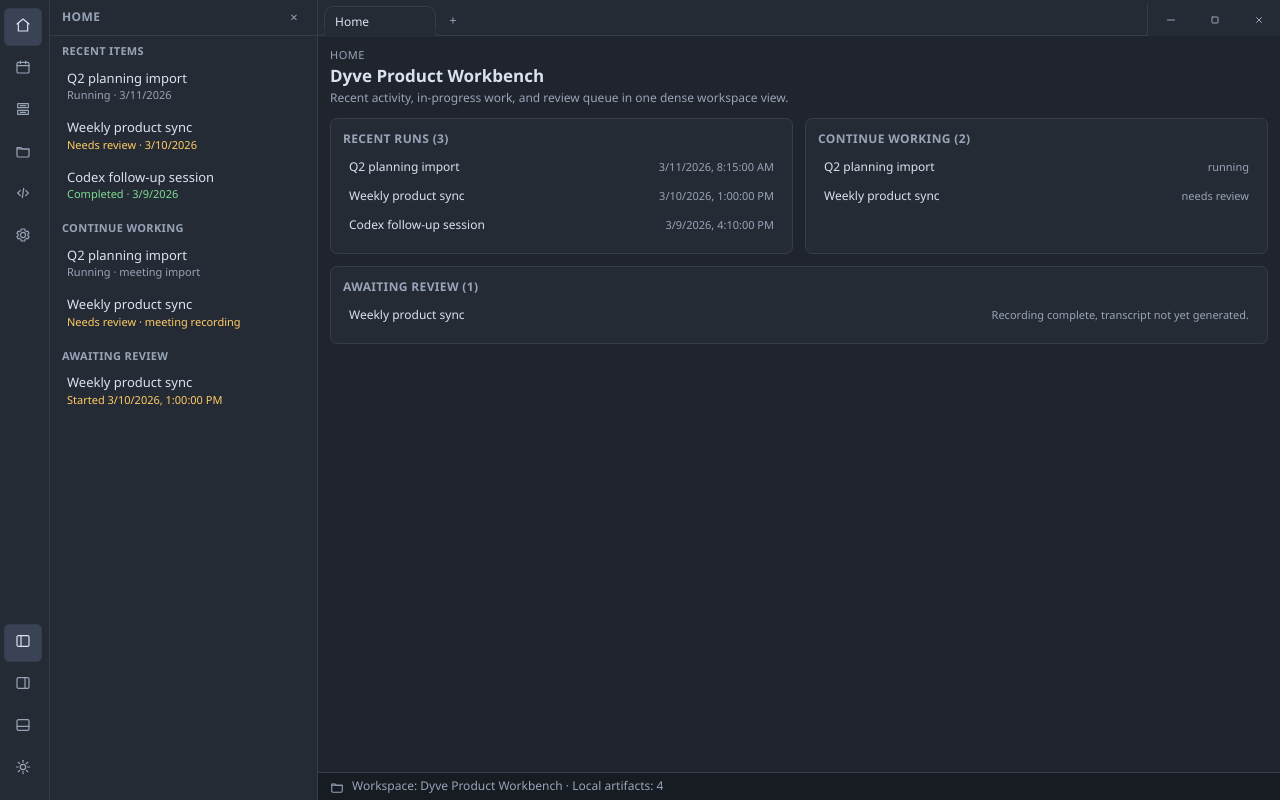
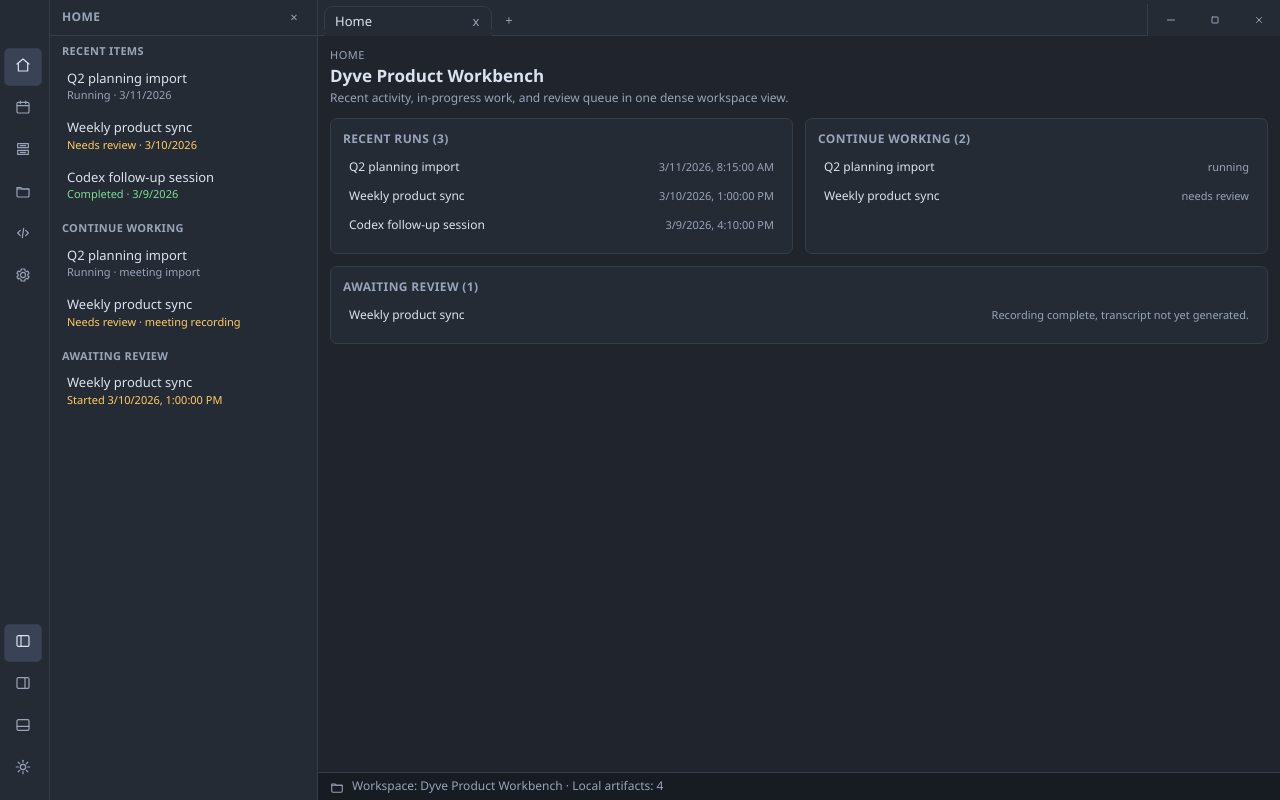
Before and after one commit to axelalbertkarlsson/SkalaMeetingEngine, a React (Vite) app: page / in a window 1280 px wide. Built offline with nearby package versions, Linux system fonts and the light colour scheme.

Commit message:
Still frontend

```diff
--- a/src/App.tsx
+++ b/src/App.tsx
@@ -88,7 +88,7 @@ function createSectionTab(sectionId: SectionId): WorkspaceTabState {
     title: sectionTitles[sectionId],
     kind: "section",
     sectionId,
-    closable: sectionId !== "home"
+    closable: true
   };
 }
 
@@ -679,6 +679,29 @@ function App() {
     }
   };
 
+  const reorderTabs = (draggedTabId: string, targetTabId: string, placement: "before" | "after") => {
+    if (draggedTabId === targetTabId) {
+      return;
+    }
+
+    setTabs((currentTabs) => {
+      const draggedTab = currentTabs.find((tab) => tab.id === draggedTabId);
+      if (!draggedTab) {
+        return currentTabs;
+      }
+
+      const withoutDragged = currentTabs.filter((tab) => tab.id !== draggedTabId);
+      const targetIndex = withoutDragged.findIndex((tab) => tab.id === targetTabId);
+      if (targetIndex === -1) {
+        return currentTabs;
+      }
+
+      const insertIndex = placement === "after" ? targetIndex + 1 : targetIndex;
+      withoutDragged.splice(insertIndex, 0, draggedTab);
+      return withoutDragged;
+    });
+  };
+
   const beginInspectorResize = (event: React.MouseEvent<HTMLDivElement>) => {
     if (!inspectorOpen) {
       return;
@@ -821,6 +844,7 @@ function App() {
           onSelectTab={selectTab}
           onCloseTab={closeTab}
           onCreateTab={createScratchTab}
+          onReorderTabs={reorderTabs}
           topRightControls={<WindowTitleBar />}
         >
           {renderWorkspaceContent()}
--- a/src/components/shell/RibbonRail.tsx
+++ b/src/components/shell/RibbonRail.tsx
@@ -25,7 +25,7 @@ interface RibbonRailProps {
 export function RibbonRail({ sections, activeSectionId, onSelectSection, utilityActions }: RibbonRailProps) {
   return (
     <nav className="ribbon-rail" aria-label="Primary sections">
-      <div className="ribbon-group">
+      <div className="ribbon-group ribbon-group-primary">
         {sections.map((section) => (
           <RibbonButton
             key={section.id}
--- a/src/components/shell/WorkspacePane.tsx
+++ b/src/components/shell/WorkspacePane.tsx
@@ -7,12 +7,22 @@ interface WorkspacePaneProps {
   onSelectTab: (tabId: string) => void;
   onCloseTab: (tabId: string) => void;
   onCreateTab: () => void;
+  onReorderTabs: (draggedTabId: string, targetTabId: string, placement: "before" | "after") => void;
   topRightControls?: ReactNode;
   children: ReactNode;
 }
 
 export function WorkspacePane(props: WorkspacePaneProps) {
-  const { tabs, activeTabId, onSelectTab, onCloseTab, onCreateTab, topRightControls, children } = props;
+  const {
+    tabs,
+    activeTabId,
+    onSelectTab,
+    onCloseTab,
+    onCreateTab,
+    onReorderTabs,
+    topRightControls,
+    children
+  } = props;
 
   return (
     <section className="workspace-pane">
@@ -22,6 +32,7 @@ export function WorkspacePane(props: WorkspacePaneProps) {
         onSelectTab={onSelectTab}
         onCloseTab={onCloseTab}
         onCreateTab={onCreateTab}
+        onReorderTabs={onReorderTabs}
         trailingControls={topRightControls}
       />
       <div className="workspace-pane-content">{children}</div>
--- a/src/components/shell/WorkspaceTabs.tsx
+++ b/src/components/shell/WorkspaceTabs.tsx
@@ -1,4 +1,5 @@
 import type { MouseEvent, ReactNode } from "react";
+import { useEffect, useState } from "react";
 import { getCurrentWindow } from "@tauri-apps/api/window";
 
 export interface WorkspaceTab {
@@ -7,13 +8,23 @@ export interface WorkspaceTab {
   closable: boolean;
 }
 
+type DropPlacement = "before" | "after";
+
 interface WorkspaceTabsProps {
   tabs: WorkspaceTab[];
   activeTabId: string;
   onSelectTab: (tabId: string) => void;
   onCloseTab: (tabId: string) => void;
   onCreateTab: () => void;
+  onReorderTabs: (draggedTabId: string, targetTabId: string, placement: DropPlacement) => void;
   trailingControls?: ReactNode;
+}
+
+interface PointerDragState {
+  tabId: string;
+  startX: number;
+  startY: number;
+  active: boolean;
 }
 
 export function WorkspaceTabs({
@@ -22,8 +33,12 @@ export function WorkspaceTabs({
   onSelectTab,
   onCloseTab,
   onCreateTab,
+  onReorderTabs,
   trailingControls
 }: WorkspaceTabsProps) {
+  const [pointerDrag, setPointerDrag] = useState<PointerDragState | null>(null);
+  const [dropTarget, setDropTarget] = useState<{ tabId: string; placement: DropPlacement } | null>(null);
+
   const startWindowDrag = (event: MouseEvent<HTMLDivElement>) => {
     if (event.button !== 0) {
       return;
@@ -34,7 +49,11 @@ export function WorkspaceTabs({
       return;
     }
 
-    if (target.closest("button, a, input, textarea, select, [role='tab'], [data-no-window-drag='true']")) {
+    if (
+      target.closest(
+        "button, a, input, textarea, select, [role='tab'], [data-no-window-drag='true']"
+      )
+    ) {
       return;
     }
 
@@ -43,11 +62,123 @@ export function WorkspaceTabs({
     });
   };
 
+  const beginTabDrag = (tabId: string, event: MouseEvent<HTMLDivElement>) => {
+    if (event.button !== 0) {
+      return;
+    }
+
+    const target = event.target as HTMLElement | null;
+    if (target?.closest("[data-no-tab-drag='true']")) {
+      return;
+    }
+
+    setPointerDrag({
+      tabId,
+      startX: event.clientX,
+      startY: event.clientY,
+      active: false
+    });
+    setDropTarget(null);
+  };
+
+  useEffect(() => {
+    if (!pointerDrag) {
+      return;
+    }
+
+    const threshold = 4;
+
+    const updateDropTargetFromPointer = (event: globalThis.MouseEvent, sourceTabId: string) => {
+      const hovered = document.elementFromPoint(event.clientX, event.clientY) as HTMLElement | null;
+      const targetTab = hovered?.closest<HTMLElement>(".workspace-tab[data-tab-id]");
+      const targetTabId = targetTab?.dataset.tabId;
+
+      if (!targetTab || !targetTabId || targetTabId === sourceTabId) {
+        setDropTarget(null);
+        return;
+      }
+
+      const bounds = targetTab.getBoundingClientRect();
+      const midpoint = bounds.left + bounds.width / 2;
+      const placement: DropPlacement = event.clientX < midpoint ? "before" : "after";
+
+      setDropTarget((current) => {
+        if (current?.tabId === targetTabId && current.placement === placement) {
+          return current;
+        }
+
+        return { tabId: targetTabId, placement };
+      });
+    };
+
+    const onMouseMove = (event: globalThis.MouseEvent) => {
+      if (!pointerDrag.active) {
+        const deltaX = event.clientX - pointerDrag.startX;
+        const deltaY = event.clientY - pointerDrag.startY;
+        if (Math.hypot(deltaX, deltaY) < threshold) {
+          return;
+        }
+
+        setPointerDrag((current) => (current ? { ...current, active: true } : current));
+        updateDropTargetFromPointer(event, pointerDrag.tabId);
+        return;
+      }
+
+      updateDropTargetFromPointer(event, pointerDrag.tabId);
+    };
+
+    const onMouseUp = () => {
+      if (pointerDrag.active && dropTarget) {
+        onReorderTabs(pointerDrag.tabId, dropTarget.tabId, dropTarget.placement);
+      }
+
+      setPointerDrag(null);
+      setDropTarget(null);
+    };
+
+    window.addEventListener("mousemove", onMouseMove);
+    window.addEventListener("mouseup", onMouseUp);
+
+    if (pointerDrag.active) {
+      document.body.style.cursor = "grabbing";
+      document.body.style.userSelect = "none";
+    }
+
+    return () => {
+      window.removeEventListener("mousemove", onMouseMove);
+      window.removeEventListener("mouseup", onMouseUp);
+      document.body.style.cursor = "";
+      document.body.style.userSelect = "";
+    };
+  }, [pointerDrag, dropTarget, onReorderTabs]);
+
   return (
-    <div className="workspace-tabs" data-tauri-drag-region="true" onMouseDown={startWindowDrag}>
+    <div className="workspace-tabs" onMouseDown={startWindowDrag}>
+      <div className="workspace-tabs-main">
         <div className="workspace-tabs-list" role="tablist" aria-label="Workspace tabs">
-        {tabs.map((tab) => (
-          <div key={tab.id} className={tab.id === activeTabId ? "workspace-tab active" : "workspace-tab"}>
+          {tabs.map((tab) => {
+            const isDropTarget = dropTarget?.tabId === tab.id;
+            const isDragging = pointerDrag?.active && pointerDrag.tabId === tab.id;
+            const className = [
+              "workspace-tab",
+              tab.id === activeTabId ? "active" : "",
+              isDragging ? "dragging" : "",
+              isDropTarget && dropTarget?.placement === "before" ? "drop-before" : "",
+              isDropTarget && dropTarget?.placement === "after" ? "drop-after" : ""
+            ]
+              .filter(Boolean)
+              .join(" ");
+
+            return (
+              <div
+                key={tab.id}
+                className={className}
+                data-tab-id={tab.id}
+                data-no-window-drag="true"
+                onMouseDown={(event) => beginTabDrag(tab.id, event)}
+              >
+                <span className="workspace-tab-hover-surface" aria-hidden="true" />
+                <div className="workspace-tab-inner">
                   <button
                     type="button"
                     role="tab"
@@ -63,13 +194,18 @@ export function WorkspaceTabs({
                       className="workspace-tab-close"
                       title={`Close ${tab.title}`}
                       aria-label={`Close ${tab.title}`}
+                      data-no-tab-drag="true"
+                      onMouseDown={(event) => event.stopPropagation()}
                       onClick={() => onCloseTab(tab.id)}
                     >
                       x
                     </button>
                   )}
                 </div>
-        ))}
+              </div>
+            );
+          })}
+        </div>
 
         <button
           type="button"
@@ -82,7 +218,6 @@ export function WorkspaceTabs({
         </button>
       </div>
 
-      <div className="workspace-tabs-drag-region" data-tauri-drag-region="true" />
       {trailingControls ? <div className="workspace-tabs-trailing">{trailingControls}</div> : null}
     </div>
   );
--- a/src/styles.css
+++ b/src/styles.css
@@ -33,21 +33,20 @@
   --font-size-lg: 15px;
   --font-size-xl: 17px;
 }
-
 :root[data-theme="light"] {
   color-scheme: light;
   --app-bg: #eceff3;
-  --panel-bg-primary: #f5f7fa;
+  --panel-bg-primary: #f6f6f6;
   --panel-bg-secondary: #ffffff;
-  --panel-bg-tertiary: #eef1f5;
+  --panel-bg-tertiary: #f6f6f6;
   --shell-workspace-bg: #ffffff;
-  --shell-sidebar-bg: #f5f7fa;
+  --shell-sidebar-bg: #f6f6f6;
   --border-color: #c9d0db;
   --text-primary: #1f2937;
   --text-muted: #5f6c7d;
   --accent-color: #255cc9;
-  --hover-bg: #e9eef5;
-  --selected-bg: #dde6f4;
+  --hover-bg: #e6e6e6;
+  --selected-bg: #e6e6e6;
   --danger-color: #b42318;
   --warning-color: #b7791f;
   --success-color: #166534;
@@ -236,6 +235,10 @@ table {
   gap: var(--space-1);
 }
 
+.ribbon-group-primary {
+  padding-top: calc(36px + var(--space-1));
+}
+
 .ribbon-group-bottom {
   padding-bottom: var(--space-1);
 }
@@ -407,22 +410,28 @@ table {
 }
 
 
+.workspace-tabs-main {
+  display: flex;
+  align-items: flex-end;
+  flex: 1 1 auto;
+  min-width: 0;
+}
+
 .workspace-tabs-list {
   display: flex;
   align-items: flex-end;
   gap: 2px;
   min-width: 0;
+  flex: 0 1 auto;
+  max-width: calc(100% - 34px);
+  overflow: hidden;
 }
 
-.workspace-tabs-drag-region {
-  flex: 1;
-  min-width: 20px;
-  align-self: stretch;
-}
 
 .workspace-tabs-trailing {
   display: flex;
   align-self: stretch;
+  margin-left: auto;
   z-index: 4;
 }
 
@@ -467,8 +476,10 @@ table {
 .workspace-tab {
   display: inline-flex;
   align-items: center;
-  min-width: 112px;
-  max-width: 260px;
+  width: 168px;
+  flex: 0 1 168px;
+  min-width: 21px;
+  max-width: 320px;
   border: 1px solid transparent;
   border-bottom: 0;
   border-top-left-radius: 9px;
@@ -476,10 +487,51 @@ table {
   background: transparent;
   position: relative;
   z-index: 1;
+  user-select: none;
+  cursor: grab;
+}
+
+.workspace-tab.dragging {
+  opacity: 0.62;
+  cursor: grabbing;
+}
+
+.workspace-tab.drop-before {
+  box-shadow: inset 2px 0 0 var(--accent-color);
+}
+
+.workspace-tab.drop-after {
+  box-shadow: inset -2px 0 0 var(--accent-color);
+}
+
+.workspace-tab-hover-surface {
+  position: absolute;
+  inset: 2px 3px 2px;
+  border-radius: 7px;
+  background: var(--hover-bg);
+  opacity: 0;
+  pointer-events: none;
+  z-index: 0;
+}
+
+.workspace-tab-inner {
+  display: inline-flex;
+  align-items: center;
+  flex: 1 1 auto;
+  min-width: 0;
+  min-height: 30px;
+  border-top-left-radius: 9px;
+  border-top-right-radius: 9px;
+  position: relative;
+  z-index: 1;
 }
 
 .workspace-tab:hover {
-  background: var(--hover-bg);
+  background: transparent;
+}
+
+.workspace-tab:not(.active):hover .workspace-tab-hover-surface {
+  opacity: 1;
 }
 
 .workspace-tab.active {
@@ -533,7 +585,8 @@ table {
   background: transparent;
   text-align: left;
   padding: 0 10px;
-  font-size: var(--font-size-sm);
+  font-size: var(--font-size-md);
+  font-weight: 500;
   color: inherit;
   white-space: nowrap;
   overflow: hidden;
@@ -561,7 +614,9 @@ table {
   width: 30px;
   height: 30px;
   align-self: center;
-  border: 1px solid transparent;
+  flex: 0 0 auto;
+  margin-left: 2px;
+  border: 0;
   border-radius: var(--radius-sm);
   background: transparent;
   color: var(--text-muted);
@@ -569,7 +624,6 @@ table {
 }
 
 .workspace-tab-new:hover {
-  border-color: var(--border-color);
   background: var(--hover-bg);
   color: var(--text-primary);
 }
```
Lines whose indentation alone changed are shown as unchanged.
